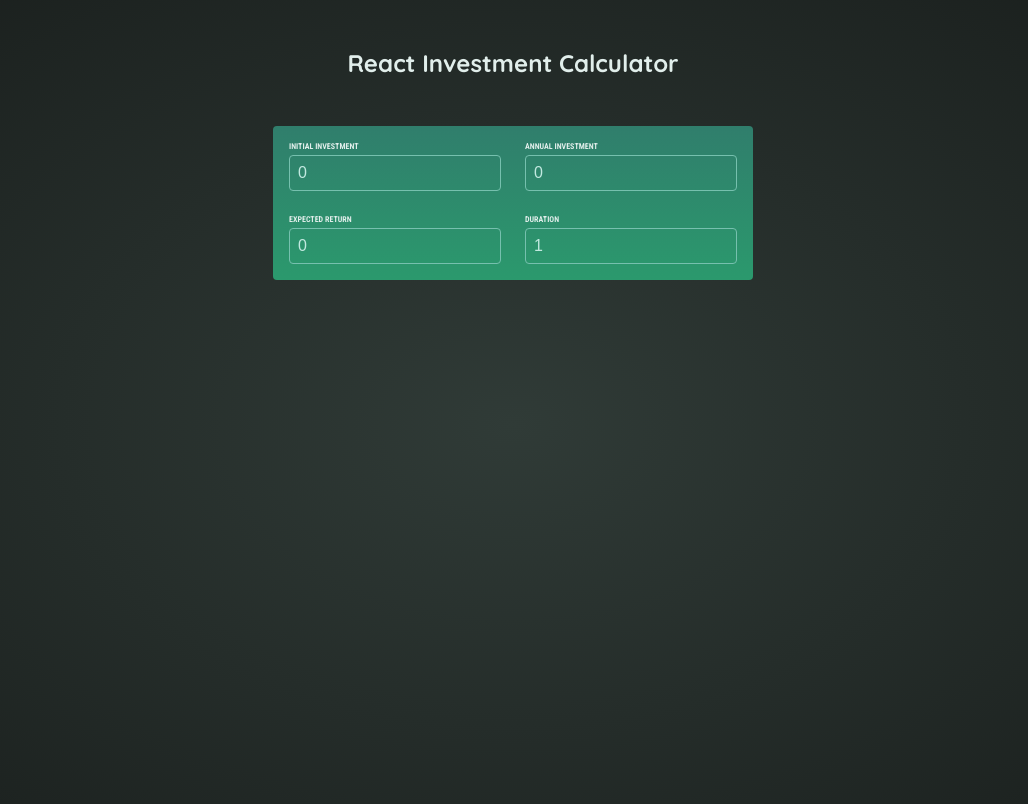
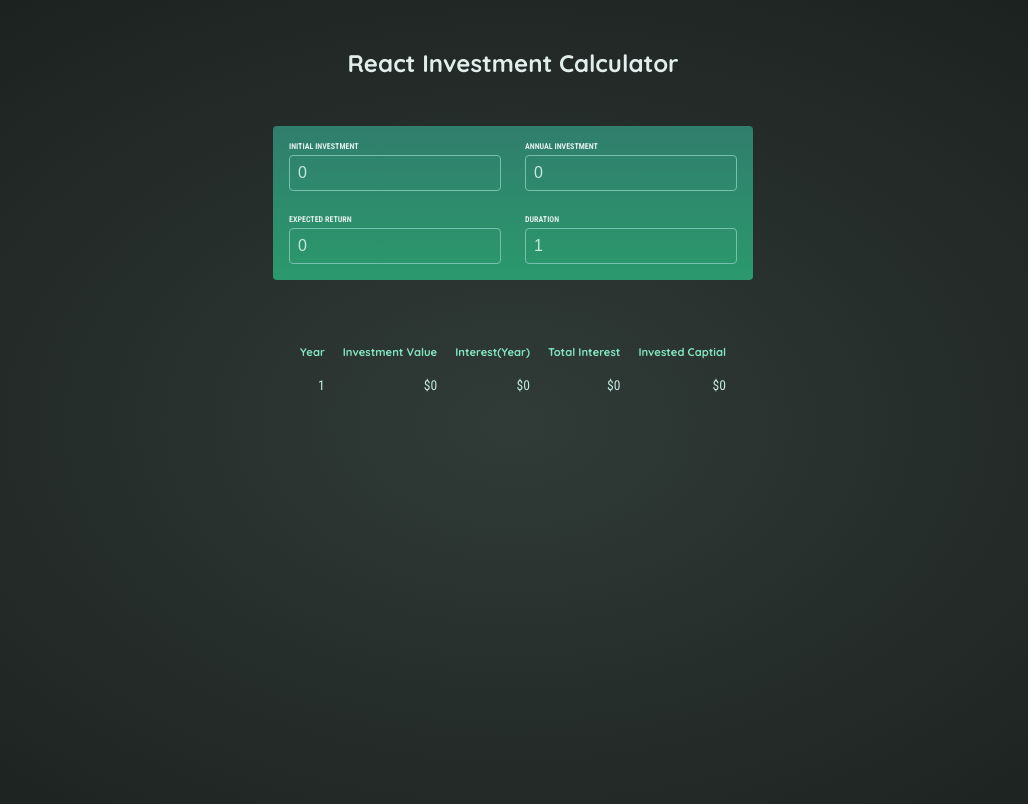
Before and after one commit to Augusto-DF/InvestimentCalculator, a React (Vite) app: page / in a window 1280 px wide. Shown: the top 804 px of the page, without its empty margins (127-1155 px from the left). Built offline with nearby package versions, Linux system fonts and the light colour scheme.

Commit message:
feat: Add ResultTable component to the Home view

```diff
--- a/src/components/results-table/index.jsx
+++ b/src/components/results-table/index.jsx
@@ -3,7 +3,6 @@ import { formatter } from "../../util/investment";
 import { RESULTS_TABLE_HEADERS } from "./constatns";
 
 const ResultsTable = ({ data, ...props }) => {
-  console.log(data);
   return (
     <table {...props}>
       <thead>
--- a/src/views/Home/index.jsx
+++ b/src/views/Home/index.jsx
@@ -1,6 +1,8 @@
 import React, { useState } from "react";
 import Input from "../../components/input";
 import { INITIAL_INPUT_VALUES, INPUTS_PROPS_LIST } from "./constants";
+import ResultsTable from "../../components/results-table";
+import { calculateInvestmentResults } from "../../util/investment";
 
 const Home = () => {
   const [inputs, setInputs] = useState(INITIAL_INPUT_VALUES);
@@ -11,6 +13,17 @@ const Home = () => {
       [name]: Number(value),
     }));
   };
+
+  const investData = calculateInvestmentResults(inputs);
+  const formattedData = investData.map((curResult, index) => {
+    const investedCapital =
+      inputs.initialInvestment + curResult.annualInvestment * (index + 1);
+    return {
+      ...curResult,
+      investedCapital: investedCapital,
+      totalInterest: curResult.valueEndOfYear - investedCapital,
+    };
+  });
 
   return (
     <>
@@ -28,6 +41,8 @@ const Home = () => {
           />
         ))}
       </div>
+
+      <ResultsTable id="result" data={formattedData} />
     </>
   );
 };
```
